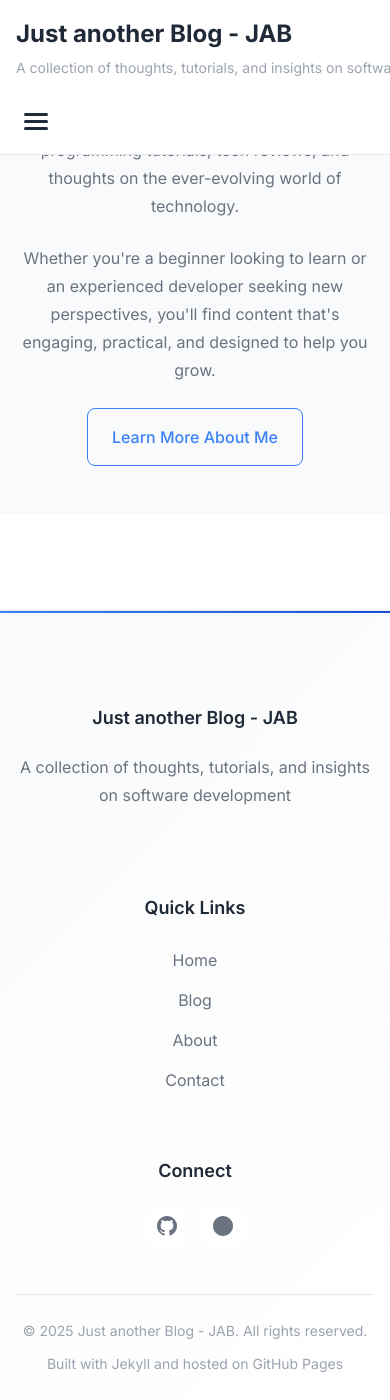
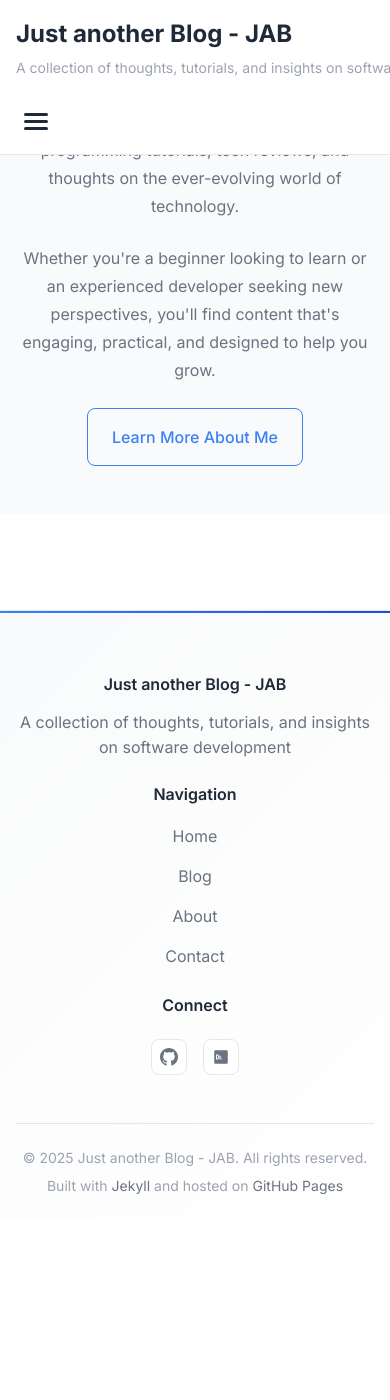
Before and after one commit to manjushsh/manjushsh, a Jekyll site: the page built from index.html, in a window 390 px wide and 1400 px high, scrolled down 2335 px. Built offline with Jekyll 4.4.1, drawn with Linux system fonts in a browser that asks for light colours; after the commit the page ends 3554 px from its top, so only the background shows below that.

Commit message:
Complete footer rewrite with comprehensive bullet point removal
- Completely rewrite footer HTML with semantic grid structure
- Replace ul/li with div containers and direct anchor links
- Implement responsive 3-column grid layout (2fr 1fr 1fr on desktop)
- Add comprehensive global bullet point removal with !important declarations
- Apply bullet removal to header navigation, mobile menu, and all list elements
- Enhance social icons with hover animations and better styling
- Improve footer typography with proper heading hierarchy (h4)
- Add rel='noopener' for security on external links
- Create clean, maintainable CSS architecture without list dependencies"

```diff
--- a/_includes/footer.html
+++ b/_includes/footer.html
@@ -1,50 +1,53 @@
 <footer class="site-footer">
   <div class="container">
-    <div class="footer-content">
-      <div class="footer-section">
-        <h3>{{ site.title }}</h3>
-        <p>{{ site.description }}</p>
+    <div class="footer-grid">
+
+      <div class="footer-col footer-about">
+        <h4 class="footer-heading">{{ site.title }}</h4>
+        <p class="footer-description">{{ site.description }}</p>
       </div>
 
-      <div class="footer-section">
-        <h3>Quick Links</h3>
-        <nav class="footer-nav">
-          <a href="{{ '/' | relative_url }}" class="footer-link">Home</a>
-          <a href="{{ '/blog/' | relative_url }}" class="footer-link">Blog</a>
-          <a href="{{ '/about/' | relative_url }}" class="footer-link">About</a>
-          <a href="{{ '/contact/' | relative_url }}" class="footer-link">Contact</a>
-        </nav>
+      <div class="footer-col footer-navigation">
+        <h4 class="footer-heading">Navigation</h4>
+        <div class="footer-links-container">
+          <a href="{{ '/' | relative_url }}" class="footer-nav-link">Home</a>
+          <a href="{{ '/blog/' | relative_url }}" class="footer-nav-link">Blog</a>
+          <a href="{{ '/about/' | relative_url }}" class="footer-nav-link">About</a>
+          <a href="{{ '/contact/' | relative_url }}" class="footer-nav-link">Contact</a>
+        </div>
       </div>
 
-      <div class="footer-section">
-        <h3>Connect</h3>
-        <div class="social-links">
+      <div class="footer-col footer-social">
+        <h4 class="footer-heading">Connect</h4>
+        <div class="social-icons-container">
           {% if site.social_links.github %}
-            <a href="https://github.com/{{ site.social_links.github }}" target="_blank" aria-label="GitHub" class="social-link">
-              <svg viewBox="0 0 24 24" width="20" height="20">
+            <a href="https://github.com/{{ site.social_links.github }}" target="_blank" rel="noopener" aria-label="GitHub" class="social-icon">
+              <svg xmlns="http://www.w3.org/2000/svg" viewBox="0 0 24 24" width="18" height="18">
                 <path d="M12 0C5.374 0 0 5.373 0 12 0 17.302 3.438 21.8 8.207 23.387c.599.111.793-.261.793-.577v-2.234c-3.338.726-4.033-1.416-4.033-1.416-.546-1.387-1.333-1.756-1.333-1.756-1.089-.745.083-.729.083-.729 1.205.084 1.839 1.237 1.839 1.237 1.07 1.834 2.807 1.304 3.492.997.107-.775.418-1.305.762-1.604-2.665-.305-5.467-1.334-5.467-5.931 0-1.311.469-2.381 1.236-3.221-.124-.303-.535-1.524.117-3.176 0 0 1.008-.322 3.301 1.23A11.509 11.509 0 0112 5.803c1.02.005 2.047.138 3.006.404 2.291-1.552 3.297-1.23 3.297-1.23.653 1.653.242 2.874.118 3.176.77.84 1.235 1.911 1.235 3.221 0 4.609-2.807 5.624-5.479 5.921.43.372.823 1.102.823 2.222v3.293c0 .319.192.694.801.576C20.566 21.797 24 17.3 24 12c0-6.627-5.373-12-12-12z"/>
               </svg>
             </a>
           {% endif %}
 
           {% if site.social_links.dev_to %}
-            <a href="https://www.dev.to/{{ site.social_links.dev_to }}" target="_blank" aria-label="Dev.to" class="social-link">
-              <svg viewBox="0 0 24 24" width="20" height="20">
-                <path d="M12 0C5.373 0 0 5.373 0 12s5.373 12 12 12 12-5.373 12-12S18.627 0 12 0zm6.5 9.5h-2.25V8.25a.75.75 0 00-.75-.75h-3a.75.75 0 00-.75.75V9.5H9.5a.5.5 0 00-.5.5v4a.5.5 0 00.5.5h2.25v1.25c0 .414.336.75.75.75h3a.75.75 0 00.75-.75V14.5h2.25a.5.5 0 00.5-.5v-4a.5.5 0 00-.5-.5z"/>
+            <a href="https://www.dev.to/{{ site.social_links.dev_to }}" target="_blank" rel="noopener" aria-label="Dev.to" class="social-icon">
+              <svg xmlns="http://www.w3.org/2000/svg" viewBox="0 0 24 24" width="18" height="18">
+                <path d="M7.826 10.083a.784.784 0 0 0-.468-.175h-.701v4.198h.701a.786.786 0 0 0 .468-.175c.155-.117.233-.292.233-.525v-2.798c.001-.233-.078-.408-.233-.525zM19.236 3H4.764C3.791 3 3.002 3.787 3 4.760v14.48c.002.973.791 1.760 1.764 1.760h14.473c.973 0 1.760-.787 1.763-1.760V4.760A1.765 1.765 0 0 0 19.236 3zM9.195 13.414c0 .755-.466 1.901-1.942 1.898H5.389V8.665h1.864c1.476 0 1.942 1.143 1.942 1.898v2.851zm4.045-3.562H11.1v1.544h1.309v.931H11.1v1.618h2.14v.931h-3.284V9.852h3.284v1.000zm2.729 2.957s0-2.628.018-2.648c.018-.02.674 0 .674 0l1.115 2.648h1.008l-.87-2.372c.637-.18 1.099-.525 1.099-1.555 0-.947-.749-1.668-1.728-1.668H15.11v6.595h1.143l-.284-1.000z"/>
               </svg>
             </a>
           {% endif %}
         </div>
       </div>
+
     </div>
 
     <div class="footer-bottom">
-      <div class="copyright">
+      <div class="footer-copyright">
         <p>&copy; {{ 'now' | date: "%Y" }} {{ site.title }}. All rights reserved.</p>
       </div>
-      <div class="footer-meta">
-        <p>Built with <a href="https://jekyllrb.com/" target="_blank">Jekyll</a> and hosted on <a href="https://pages.github.com/" target="_blank">GitHub Pages</a></p>
+      <div class="footer-credits">
+        <p>Built with <a href="https://jekyllrb.com/" target="_blank" rel="noopener">Jekyll</a> and hosted on <a href="https://pages.github.com/" target="_blank" rel="noopener">GitHub Pages</a></p>
       </div>
     </div>
+
   </div>
 </footer>
--- a/_sass/_layout.scss
+++ b/_sass/_layout.scss
@@ -1,3 +1,13 @@
+/* Global bullet point removal */
+ul, ol, li {
+  list-style: none !important;
+  list-style-type: none !important;
+}
+
+ul::before, ol::before, li::before {
+  display: none !important;
+}
+
 /* Layout styles */
 .container {
   max-width: var(--container-max-width);
@@ -59,10 +69,22 @@
 
 .nav-menu {
   display: flex;
-  list-style: none;
-  margin: 0;
-  padding: 0;
+  list-style: none !important;
+  list-style-type: none !important;
+  margin: 0 !important;
+  padding: 0 !important;
   gap: var(--space-lg);
+}
+
+.nav-item {
+  list-style: none !important;
+  list-style-type: none !important;
+  margin: 0 !important;
+  padding: 0 !important;
+}
+
+.nav-item::before {
+  display: none !important;
 }
 
 .nav-link {
@@ -124,9 +146,21 @@
 }
 
 .mobile-nav-menu {
-  list-style: none;
-  margin: 0;
-  padding: 0;
+  list-style: none !important;
+  list-style-type: none !important;
+  margin: 0 !important;
+  padding: 0 !important;
+}
+
+.mobile-nav-item {
+  list-style: none !important;
+  list-style-type: none !important;
+  margin: 0 !important;
+  padding: 0 !important;
+}
+
+.mobile-nav-item::before {
+  display: none !important;
 }
 
 .mobile-nav-link {
@@ -174,75 +208,88 @@
   background: var(--primary-gradient);
 }
 
-.footer-content {
+/* Footer Grid Layout */
+.footer-grid {
   display: grid;
-  grid-template-columns: repeat(auto-fit, minmax(250px, 1fr));
+  grid-template-columns: 2fr 1fr 1fr;
   gap: var(--space-2xl);
   margin-bottom: var(--space-2xl);
-  align-items: start;
 }
 
-.footer-section {
-  text-align: left;
+.footer-col {
+  display: flex;
+  flex-direction: column;
 }
 
-.footer-section h3 {
+.footer-heading {
   font-size: var(--font-size-lg);
-  margin-bottom: var(--space-lg);
+  font-weight: 600;
   color: var(--text-primary);
-  font-weight: 600;
+  margin: 0 0 var(--space-lg) 0;
+  line-height: 1.2;
 }
 
-.footer-nav {
+.footer-description {
+  color: var(--text-secondary);
+  line-height: 1.6;
+  margin: 0;
+  font-size: var(--font-size-base);
+}
+
+/* Navigation Links */
+.footer-links-container {
   display: flex;
   flex-direction: column;
   gap: var(--space-sm);
 }
 
-.footer-link {
+.footer-nav-link {
   color: var(--text-secondary);
-  transition: all var(--transition-fast);
   text-decoration: none;
   padding: var(--space-xs) 0;
-  display: block;
-  border-radius: var(--border-radius);
+  display: inline-block;
+  transition: all var(--transition-fast);
+  border-radius: var(--border-radius-sm);
 }
 
-.footer-link:hover {
+.footer-nav-link:hover {
   color: var(--primary-color);
-  text-decoration: none;
-  transform: translateX(8px);
+  transform: translateX(6px);
 }
 
-.social-links {
+/* Social Icons */
+.social-icons-container {
   display: flex;
   gap: var(--space-md);
-  align-items: center;
   margin-top: var(--space-sm);
 }
 
-.social-link {
-  display: flex;
+.social-icon {
+  display: inline-flex;
   align-items: center;
   justify-content: center;
-  width: 40px;
-  height: 40px;
-  background-color: var(--bg-primary);
+  width: 36px;
+  height: 36px;
+  background: var(--bg-primary);
+  border: 1px solid var(--border-color);
   border-radius: var(--border-radius);
   color: var(--text-secondary);
+  text-decoration: none;
   transition: all var(--transition-fast);
 }
 
-.social-link:hover {
-  background-color: var(--primary-color);
+.social-icon:hover {
+  background: var(--primary-color);
+  border-color: var(--primary-color);
   color: white;
-  text-decoration: none;
+  transform: translateY(-2px);
 }
 
-.social-links svg {
+.social-icon svg {
   fill: currentColor;
 }
 
+/* Footer Bottom */
 .footer-bottom {
   display: flex;
   justify-content: space-between;
@@ -253,42 +300,38 @@
   gap: var(--space-md);
 }
 
-.copyright p,
-.footer-meta p {
+.footer-copyright p,
+.footer-credits p {
   font-size: var(--font-size-sm);
   color: var(--text-muted);
-  margin-bottom: 0;
+  margin: 0;
+  line-height: 1.4;
 }
 
-.footer-meta a {
-  color: var(--text-muted);
+.footer-credits a {
+  color: var(--text-secondary);
+  text-decoration: none;
+  transition: color var(--transition-fast);
 }
 
-.footer-meta a:hover {
+.footer-credits a:hover {
   color: var(--primary-color);
 }
 
+/* Responsive Design */
 @media (max-width: 768px) {
-  .footer-content {
+  .footer-grid {
     grid-template-columns: 1fr;
     gap: var(--space-xl);
     text-align: center;
   }
 
-  .footer-section {
-    text-align: center;
+  .footer-nav-link:hover {
+    transform: none;
+    color: var(--primary-color);
   }
 
-  .footer-nav {
-    align-items: center;
-  }
-
-  .footer-link:hover {
-    transform: translateX(0);
-    padding-left: var(--space-sm);
-  }
-
-  .social-links {
+  .social-icons-container {
     justify-content: center;
   }
 
@@ -298,3 +341,14 @@
     gap: var(--space-sm);
   }
 }
+
+@media (max-width: 480px) {
+  .footer-grid {
+    gap: var(--space-lg);
+  }
+
+  .footer-heading {
+    font-size: var(--font-size-md);
+    margin-bottom: var(--space-md);
+  }
+}
```
